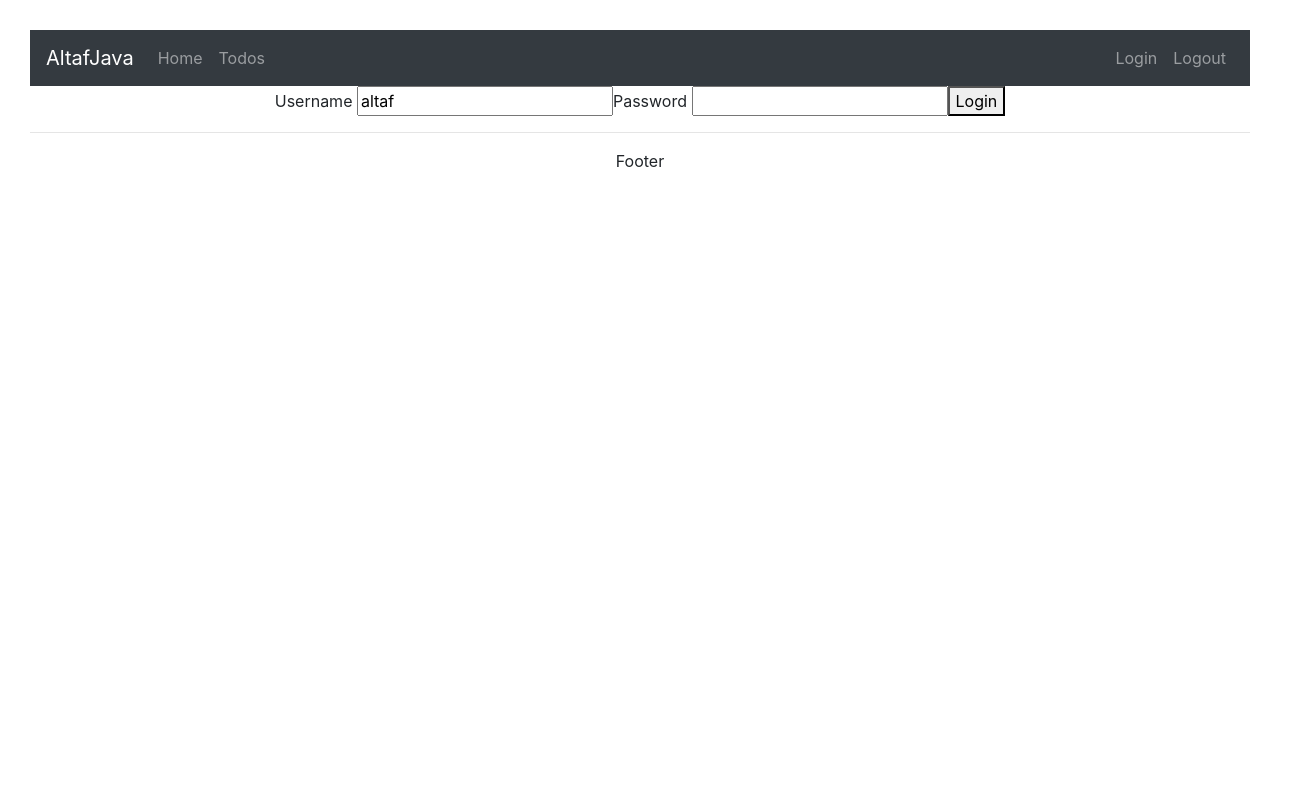
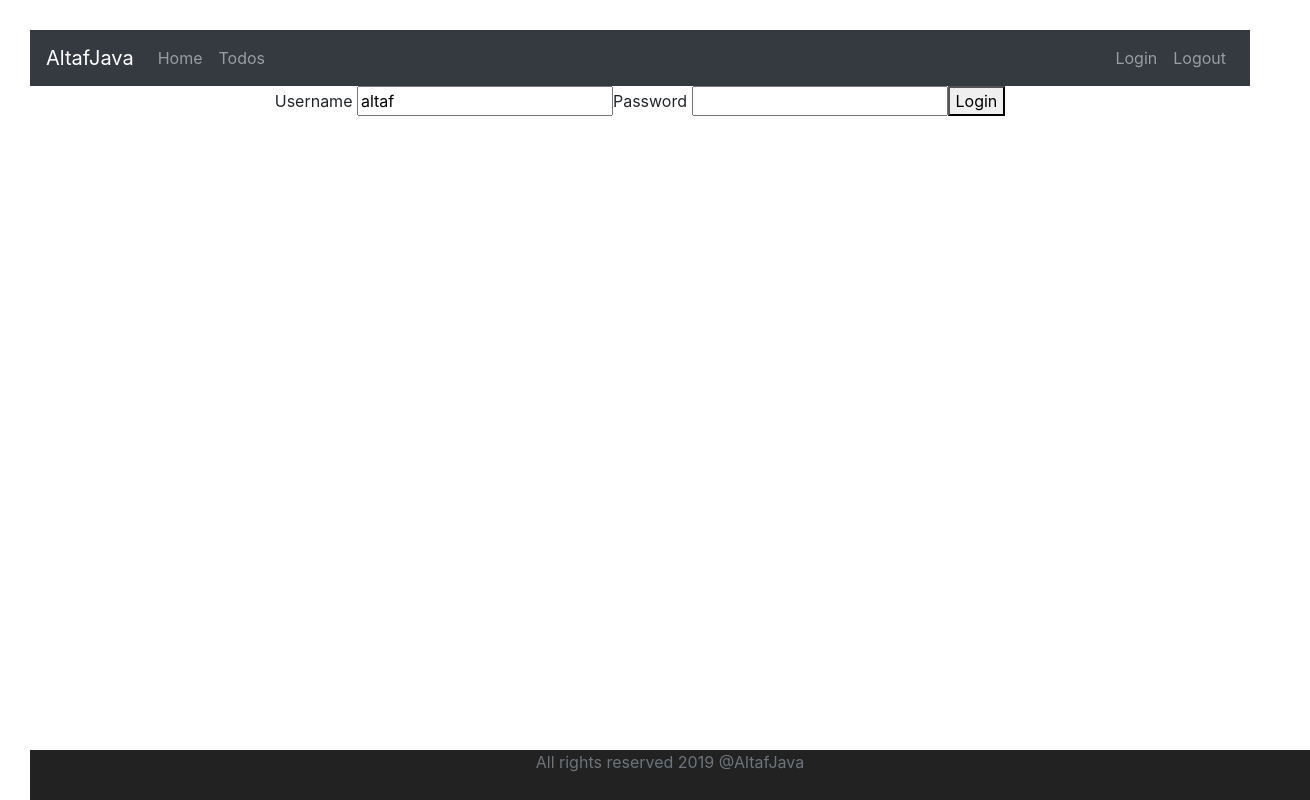
Before and after one commit to altafjava/react-todo-app, a React (Create React App) app: page / in a window 1280 px wide. Shown: the whole page, 1310 px wide, since content can reach past the window. Built offline with nearby package versions, Linux system fonts and the light colour scheme.

Commit message:
stylish footer added

```diff
--- a/src/App.css
+++ b/src/App.css
@@ -24,3 +24,11 @@
 body {
   padding: 30px 30px;
 }
+
+.footer{
+  position: absolute;
+  bottom: 0;
+  width: 100%;
+  height: 50px;
+  background-color: #222222;
+}
--- a/src/components/todo/TodoApp.jsx
+++ b/src/components/todo/TodoApp.jsx
@@ -131,7 +131,11 @@ class HeaderComponent extends Component {
 }
 class FooterComponent extends Component {
     render() {
-        return <div><hr />Footer</div>
+        return (
+            <div className="footer">
+                <span className="text-muted">All rights reserved 2019 @AltafJava</span>
+            </div>
+        )
     }
 }
 class LogoutComponent extends Component {
```
